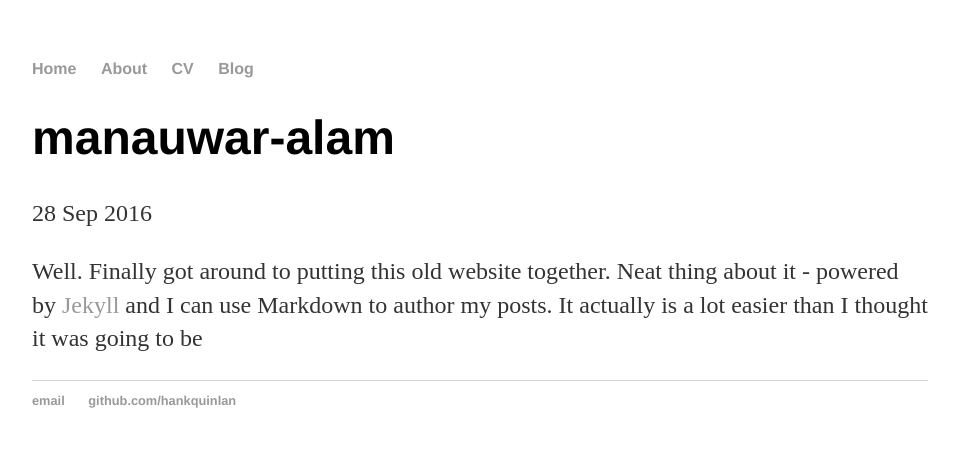
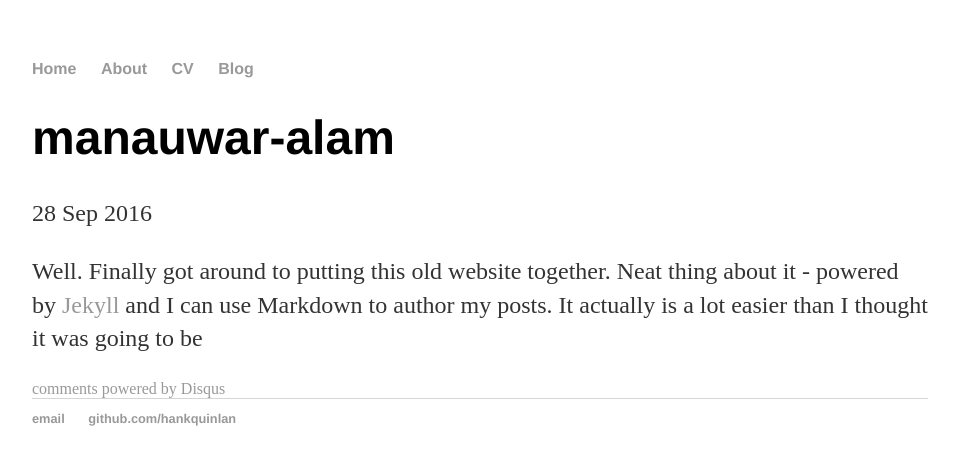
Before and after one commit to alam28/alam28.github.io, a Jekyll site: the page built from _posts/2016-09-28-manauwar-site-launched.md, in a window 1280 px wide. Shown: the top 465 px of the page, without its empty margins (160-1119 px from the left). Built offline with Jekyll 4.4.1, drawn with Linux system fonts in a browser that asks for light colours; comment, search, counter and statistics services are not loaded.

Commit message:
added disqus

```diff
--- a/_layouts/post.html
+++ b/_layouts/post.html
@@ -6,4 +6,5 @@ layout: default
 
 <div class="post">
   {{ content }}
+  {% include disqus.html %}
 </div>
```
